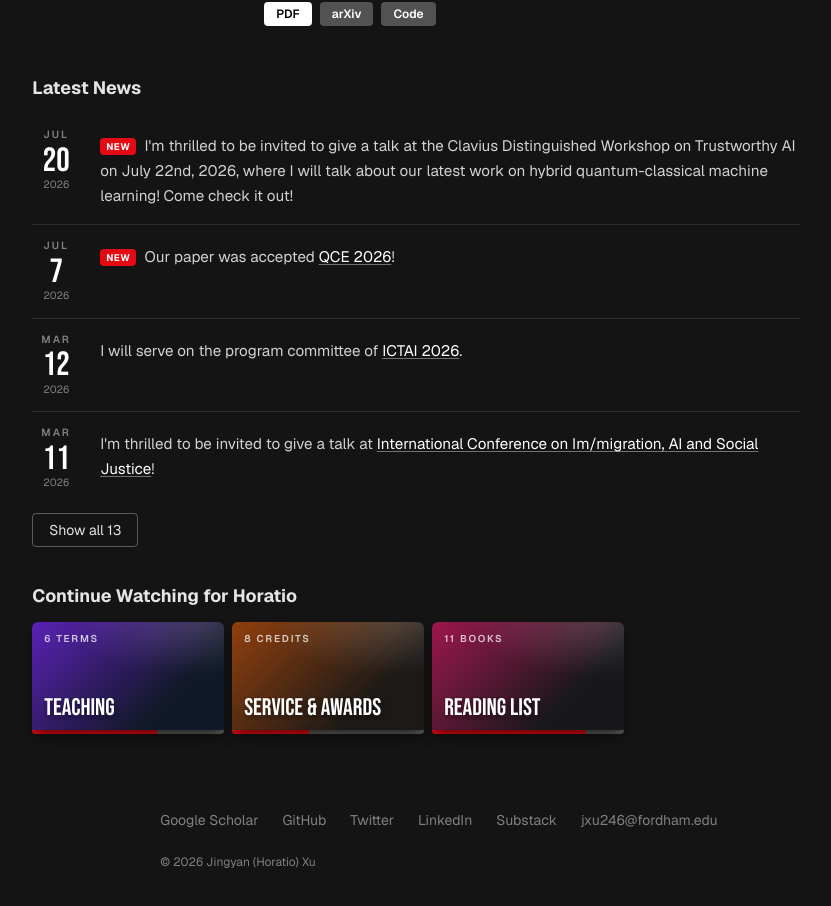
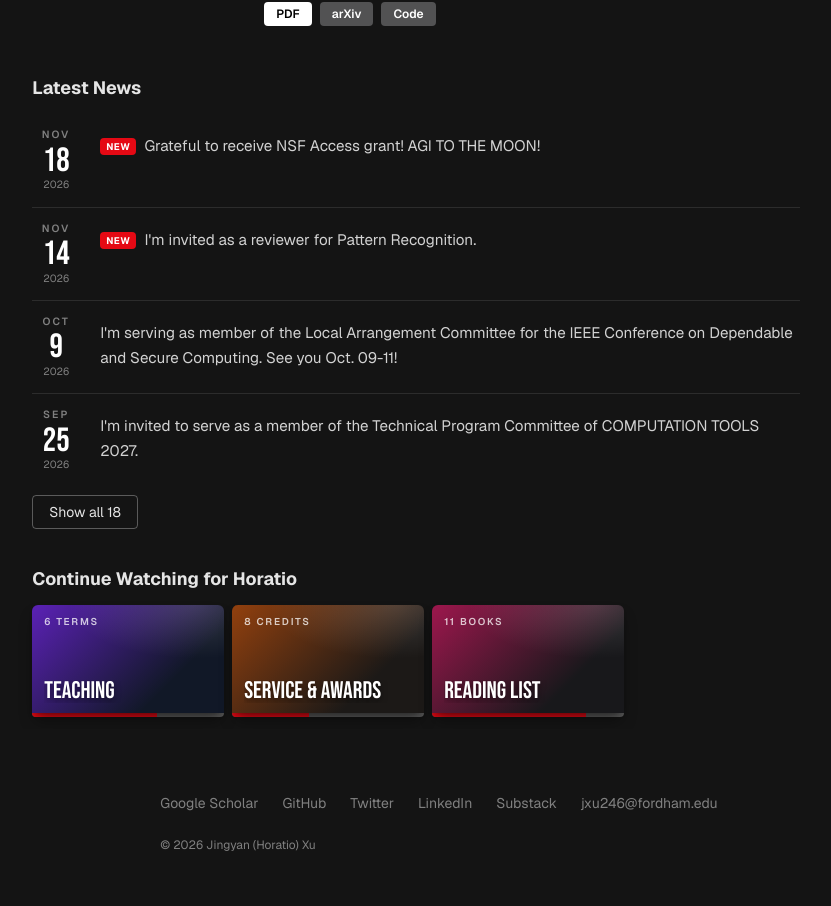
Before and after one commit to horatioxu1122/horatioxu1122.github.io, a Next.js app: page /browse in a window 1280 px wide. Shown: the part 1956-2862 px from the top of the page, without its empty margins (19-850 px from the left). Built offline with nearby package versions, Linux system fonts and the light colour scheme.

Commit message:
Update news.ts

```diff
--- a/content/news.ts
+++ b/content/news.ts
@@ -2,6 +2,26 @@ import type { NewsItem } from "./types";
 
 // EDIT ME — newest first. Inline links allowed as [text](url).
 export const news: NewsItem[] = [
+  {
+    date: "2026-11-18",
+    text: "Grateful to receive NSF Access grant! AGI TO THE MOON!",
+  },
+  {
+    date: "2026-11-14",
+    text: "I'm invited as a reviewer for Pattern Recognition.",
+  },
+  {
+    date: "2026-10-09",
+    text: "I'm serving as member of the Local Arrangement Committee for the IEEE Conference on Dependable and Secure Computing. See you Oct. 09-11!",
+  },
+  {
+    date: "2026-09-25",
+    text: "I'm invited to serve as a member of the Technical Program Committee of COMPUTATION TOOLS 2027.",
+  },
+  {
+    date: "2026-08-12",
+    text: "I'm invited to give a talk at Fordham AI Summer Seminar! ",
+  },
   {
     date: "2026-07-20",
     text: "I'm thrilled to be invited to give a talk at the Clavius Distinguished Workshop on Trustworthy AI on July 22nd, 2026, where I will talk about our latest work on hybrid quantum-classical machine learning! Come check it out!",
```
